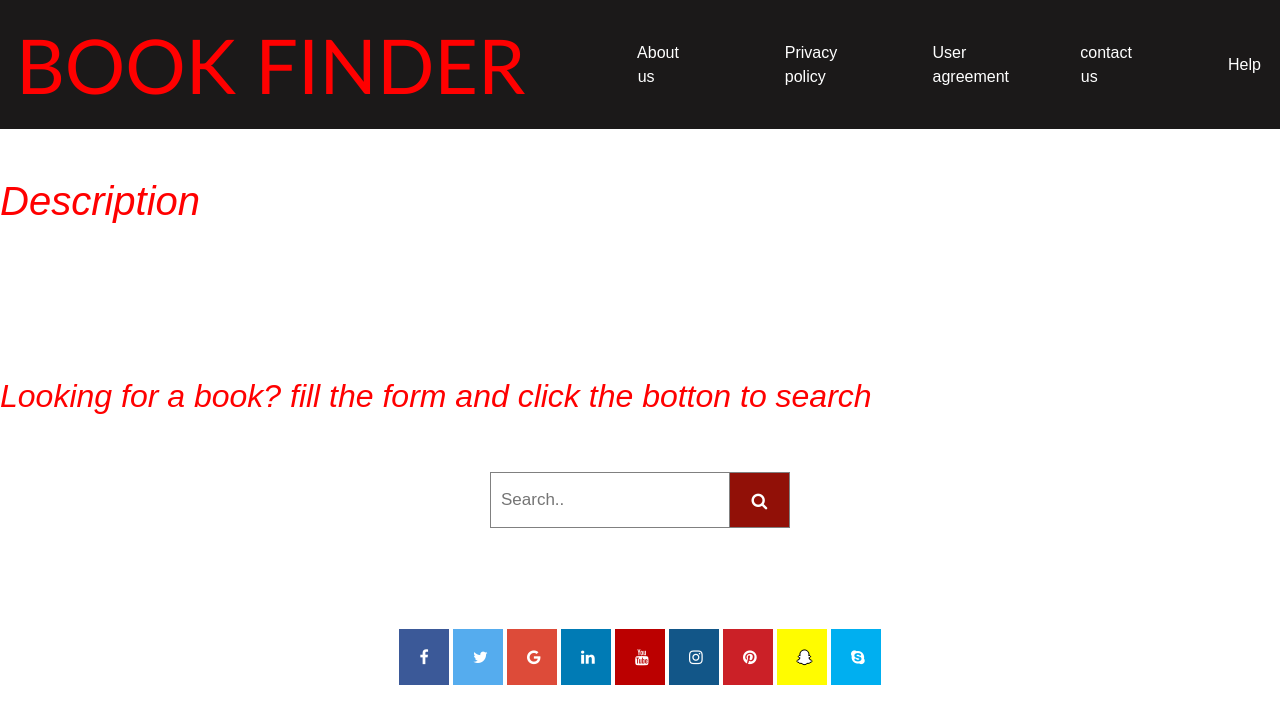
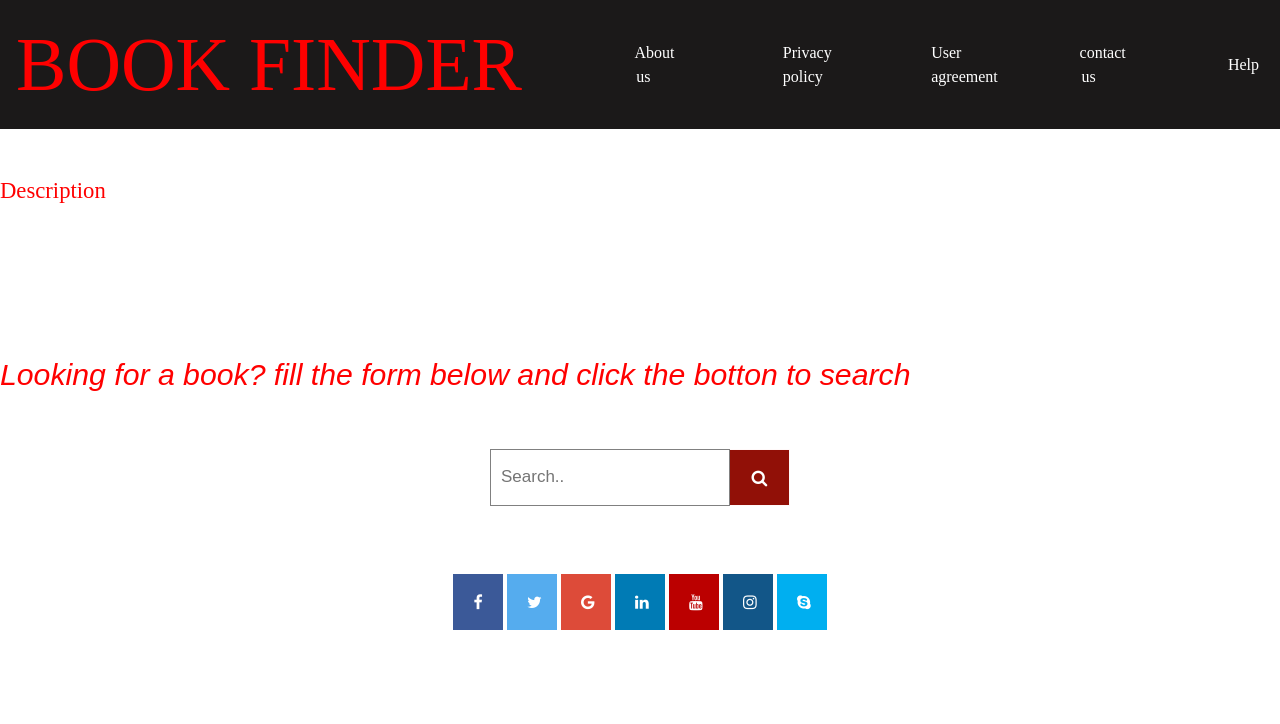
Before and after one commit to luch34/front-page, a plain HTML site: page index.html in a window 1280 px wide. Drawn offline with nearby package versions, Linux system fonts and the light colour scheme; a script that the page names is missing.

Commit message:
Add change the font of h1 and the navbar to timesroman using styles.css

```diff
--- a/css/styles.css
+++ b/css/styles.css
@@ -8,6 +8,12 @@ body {
 
 h {
     color: red;
+}
+
+h1 {
+    color: red;
+    font-size: 0.6cm;
+    font-family: 'Times New Roman', Times, serif;
 }
 
 .navbar {
@@ -28,6 +34,7 @@ h {
     text-align: center;
     padding: 14px 16px;
     text-decoration: none;
+    font-family: 'Times New Roman', Times, serif;
 }
 
 .text {
@@ -36,6 +43,7 @@ h {
 
 .work {
     color: white;
+    font-family: Cambria, Cochin, Georgia, Times, 'Times New Roman', serif;
 }
 
 * {
@@ -61,7 +69,7 @@ form.example button {
     background: rgb(145, 16, 7);
     color: white;
     font-size: 17px;
-    border: 1px solid grey;
+    border: 1px solid rgb(255, 249, 249);
     border-left: none;
     cursor: pointer;
 }
@@ -78,6 +86,7 @@ form.example::after {
 
 h2 {
     color: red;
+    font-size: 0.8cm;
 }
 
 a {
@@ -132,28 +141,14 @@ p2 {
     color: white;
 }
 
-.icons {
-    position: center;
-}
-
-.fa-snapchat-ghost {
-    background: #fffc00;
-    color: white;
-    text-shadow: -1px 0 black, 0 1px black, 1px 0 black, 0 -1px black;
-}
-
 .fa-skype {
     background: #00aff0;
     color: white;
 }
 
-.icons {
-    align-self: baseline;
-    align-content: center;
-}
-
 h {
     color: red;
+    font-family: 'Times New Roman', Times, serif;
 }
 
 form {
@@ -164,3 +159,10 @@ form {
     display: flex;
     justify-content: center;
 }
+
+p2 {
+    display: flex;
+    justify-content: center;
+    font-size: 65%;
+    font-family: comic-sans;
+}
--- a/index.html
+++ b/index.html
@@ -23,14 +23,14 @@
 
     <br></br>
     <div class="text">
-        <h1><em>Description</em></h1>
+        <h1>Description</h1>
     </div>
     <div class="work">
         <p1>A meta search engine for finding books, textbooks, novels, plays rare and all types of books .<br> Search, find and buy online from hundreds of bookstores countrywide. The book search engine<br> is linked to thousands of online booksellers via
             a small number of booklisting services.<br> Go straight to those sites that have your used book for sale by filling in the above form<br> and clicking on the ‘Search’ button.</p1>
     </div> <br>
 
-    <h2><em>Looking for a book? fill the form and click the botton to search</em></h2>
+    <h2><em>Looking for a book? fill the form below and click the botton to search</em></h2>
     <br></br>
     <form class="example" action="/action_page.php" style="margin:auto;max-width:300px">
         <input type="text" placeholder="Search.." name="search">
@@ -39,7 +39,7 @@
 
     <br></br>
     </div>
-    <p2>For more information find us on</p2><br></br>
+    <p2>For more information find us on</p2>
     <div class="icons">
         <!-- Add font awesome icons -->
         <a href="#" class="fa fa-facebook"></a>
@@ -48,8 +48,6 @@
         <a href="#" class="fa fa-linkedin"></a>
         <a href="#" class="fa fa-youtube"></a>
         <a href="#" class="fa fa-instagram"></a>
-        <a href="#" class="fa fa-pinterest"></a>
-        <a href="#" class="fa fa-snapchat-ghost"></a>
         <a href="#" class="fa fa-skype"></a>
     </div>
 </body>
```
